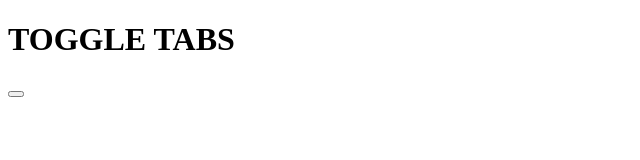
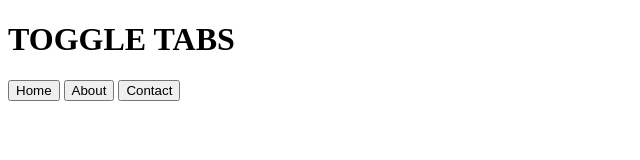
Before and after one commit to AsyaPolyak/TOGGLE_TABS, a plain HTML site: page index.html in a window 1280 px wide. Shown: the whole page, without its empty margins (0-640 px from the left). Drawn offline with Linux system fonts and the light colour scheme.

Commit message:
added button home, about, contact

```diff
--- a/index.html
+++ b/index.html
@@ -10,8 +10,9 @@
     <h1>TOGGLE TABS</h1>
     <div class="wrapper">
         <div class="buttonWrapper">
-            <button class="tab-button active"></button>
-
+            <button class="tab-button active" id="home">Home</button>
+            <button class="tab-button active" id="about">About</button>
+            <button class="tab-button active" id="contact">Contact</button>
 
         </div>
     </div>
```
